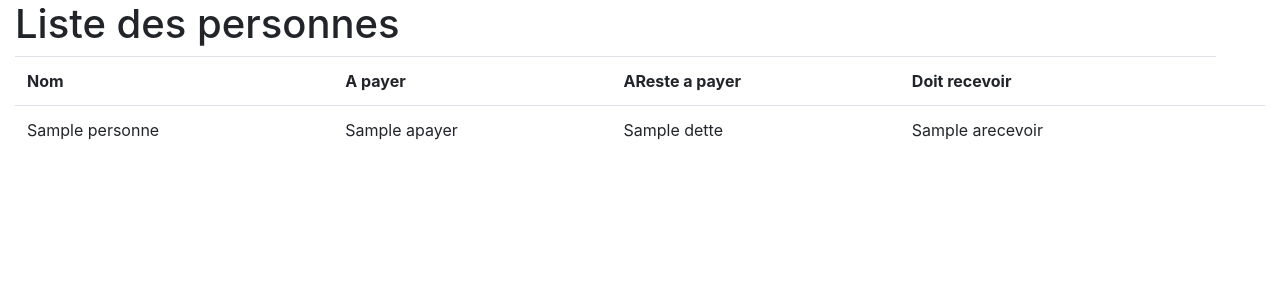
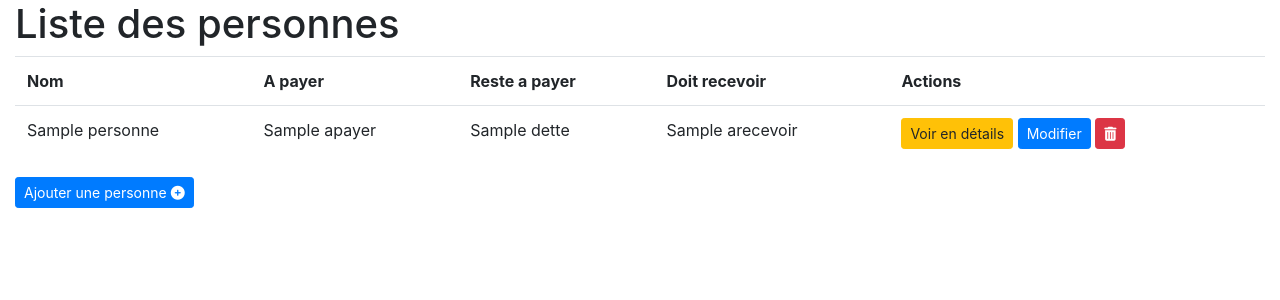
Before and after one commit to Gabdlb/Projet_Symfony_B2, a Symfony app: template templates/personnes/_personnes.html.twig in a window 1280 px wide. Shown: the top 300 px of the page. Run offline with Twig, Linux system fonts and the light colour scheme; the template is opened without the code that fills it: most values are stand-ins (such as "Sample title", 1, 10 or a date in 2020); some libraries are stand-ins or nearby versions.

```diff
--- a/src/Controller/PersonnesController.php
+++ b/src/Controller/PersonnesController.php
@@ -61,7 +61,7 @@ class PersonnesController extends AbstractController
     }
 
     /**
-     * @Route("personnes/modifier/{id}",name="chatons_modifier")
+     * @Route("personnes/modifier/{id}",name="personnes_modifier")
      */
     public function modifier($id, Request $request)
     {
--- a/src/Form/PersonneType.php
+++ b/src/Form/PersonneType.php
@@ -4,6 +4,7 @@ namespace App\Form;
 
 use App\Entity\Personne;
 use Symfony\Component\Form\AbstractType;
+use Symfony\Component\Form\Extension\Core\Type\SubmitType;
 use Symfony\Component\Form\FormBuilderInterface;
 use Symfony\Component\OptionsResolver\OptionsResolver;
 
@@ -14,8 +15,9 @@ class PersonneType extends AbstractType
         $builder
             ->add('nom')
             ->add('dette')
-            ->add('arecevoir')
-            ->add('apayer')
+            ->add('a recevoir')
+            ->add('a payer')
+            ->add("ok", SubmitType::class, ["label"=>"Enregistrer"])
         ;
     }
 
--- a/templates/personnes/_personnes.html.twig
+++ b/templates/personnes/_personnes.html.twig
@@ -8,8 +8,9 @@
         <tr>
             <th>Nom</th>
             <th>A payer</th>
-            <th>AReste a payer</th>
+            <th>Reste a payer</th>
             <th>Doit recevoir</th>
+            <th>Actions</th>
         </tr>
 
         {% for p in personnes %}
@@ -19,10 +20,12 @@
                 <td>{{ p.dette }}</td>
                 <td>{{ p.arecevoir }}</td>
                 <td>
-
+                    <a class="btn btn-sm btn-warning" onclick="return confirm('Etes vous sûr?')" href="">Voir en détails</a>
+                    <a class="btn btn-sm btn-primary" href="">Modifier</a>
+                    <a class="btn btn-sm btn-danger" href=""><i class="fa fa-trash"></i></a>
                 </td>
             </tr>
         {% endfor %}
     </table>
-
+    <a class="btn btn-sm btn-primary" href="">Ajouter une personne <i class="fas fa-plus-circle"></i></a>
 {% endblock %}
--- a/templates/personnes/personnes_ajouter.html.twig
+++ b/templates/personnes/personnes_ajouter.html.twig
@@ -4,5 +4,5 @@
     <h1>Ajouter une persone</h1>
     {{ form(formulaire) }}
 
-    <a class="btn btn-warning" href="{{ path("") }}"> retour à la liste</a>
+    <a class="btn btn-warning" href="{{ path("personnes") }}"> retour à la liste</a>
 {% endblock %}
--- a/templates/personnes/personnes_modifier.html.twig
+++ b/templates/personnes/personnes_modifier.html.twig
@@ -4,5 +4,5 @@
     <h1>Modifier une personnes</h1>
     {{ form(formulaire) }}
 
-    <a href="{{  path("") }}"><button type="button" class="btn btn-danger">&lt; retour à la liste</button></a>
+    <a href="{{  path("personnes") }}"><button type="button" class="btn btn-danger">&lt; retour à la liste</button></a>
 {% endblock %}
```
Also changed, not shown: templates/personnes/index.html.twig (+5 -5 lines).
